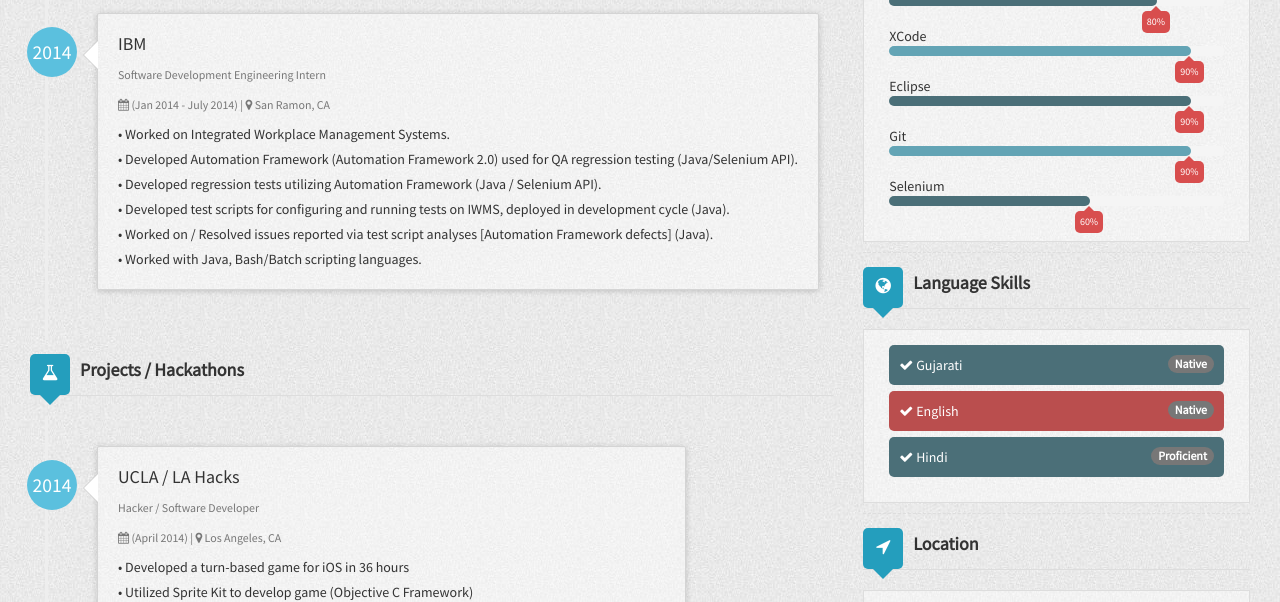
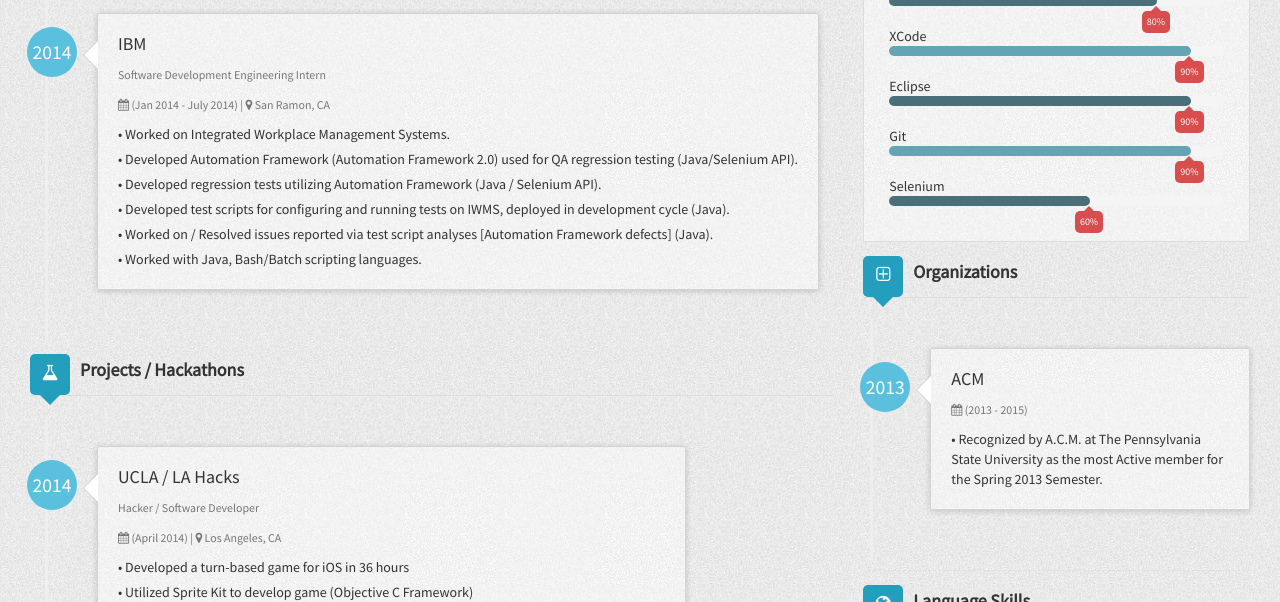
Before and after one commit to rainmaker490/rainmaker490.github.io, a Jekyll site: the page built from index.html, in a window 1280 px wide and 900 px high, scrolled down 1012 px, cut to the strip 0-602 px from the top of the window. Built offline with Jekyll 4.4.1, drawn with Linux system fonts in a browser that asks for light colours.

Commit message:
Added Organizations

```diff
--- a/_config.yml
+++ b/_config.yml
@@ -120,6 +120,14 @@
       started: 2015
       duration: (2010 - 2015)
       description: Minor - Mathematics
+  organizations:
+    - organization1:
+      organization: ACM
+      started: 2013
+      duration: (2013 - 2015)
+      description:
+        - description1:
+          caption: '• Recognized by A.C.M. at The Pennsylvania State University as the most Active member for the Spring 2013 Semester.'
   languages:
     - language1:
       name: Gujarati
--- a/index.html
+++ b/index.html
@@ -175,6 +175,38 @@
                     </ul>
                 </div>
             {% endif %}
+            {% if site.author.organizations %}
+                <h3 class="title with-icon"><span class="fa fa-plus-square-o cat-title"></span>Organizations</h3>
+                <ul class="timeline">
+                    {% for organization in site.author.organizations %}
+                        <li class="timeline-inverted">
+                            {% if organization.started %}
+                                <div class="timeline-badge info">{{ organization.started }}</div>
+                            {% endif %}
+                            <div class="timeline-panel grid-block">
+                                <div class="timeline-heading">
+                                    {% if organization.organization %}
+                                        <h4 class="timeline-title">{{ organization.organization }}</h4>
+                                    {% endif %}
+                                    {% if organization.duration %}
+                                        <p>
+                                            <small class="text-muted"><i class="fa fa-calendar"></i> {{ organization.duration }}
+                                            </small>
+                                        </p>
+                                    {% endif %}
+                                </div>
+                                <div class="timeline-body">
+                                    {% if organization.description %}
+                                    	{% for details in  organization.description %}
+                                        	<p>{{ details.caption }}</p>
+                                    	{% endfor %}
+                                    {% endif %}
+                                </div>
+                            </div>
+                        </li>
+                    {% endfor %}
+                </ul>
+            {% endif %}
             {% if site.author.languages %}
                 <div class="deviter"></div>
                 <h3 class="title with-icon"><span class="fa fa-globe cat-title"></span> Language Skills</h3>
```
Also changed, not shown: 2 other files.
